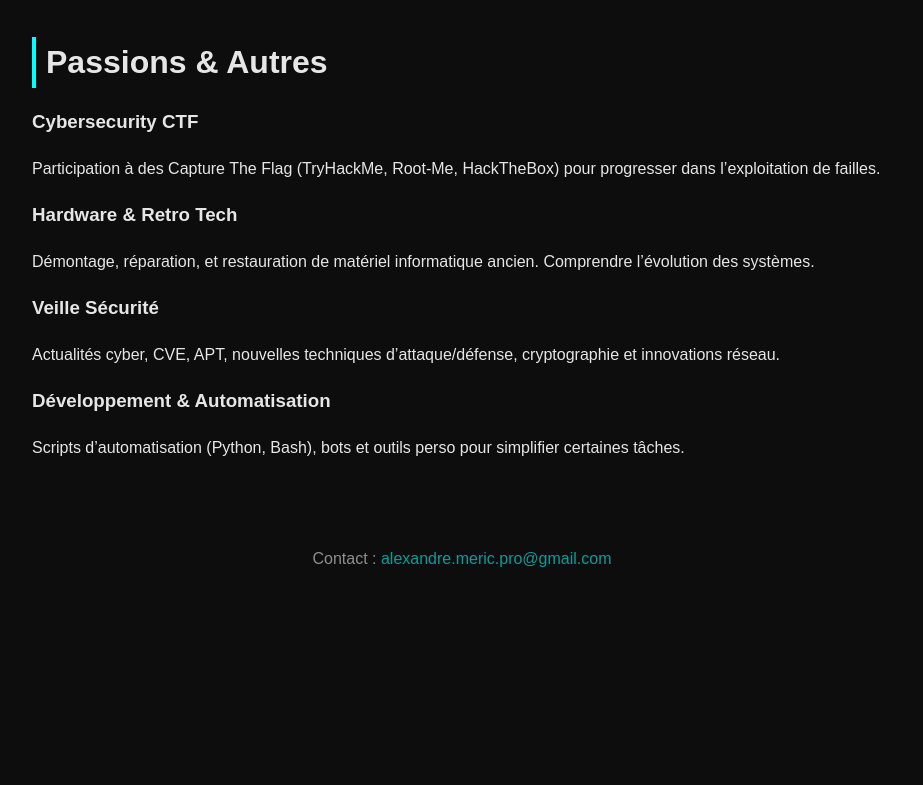
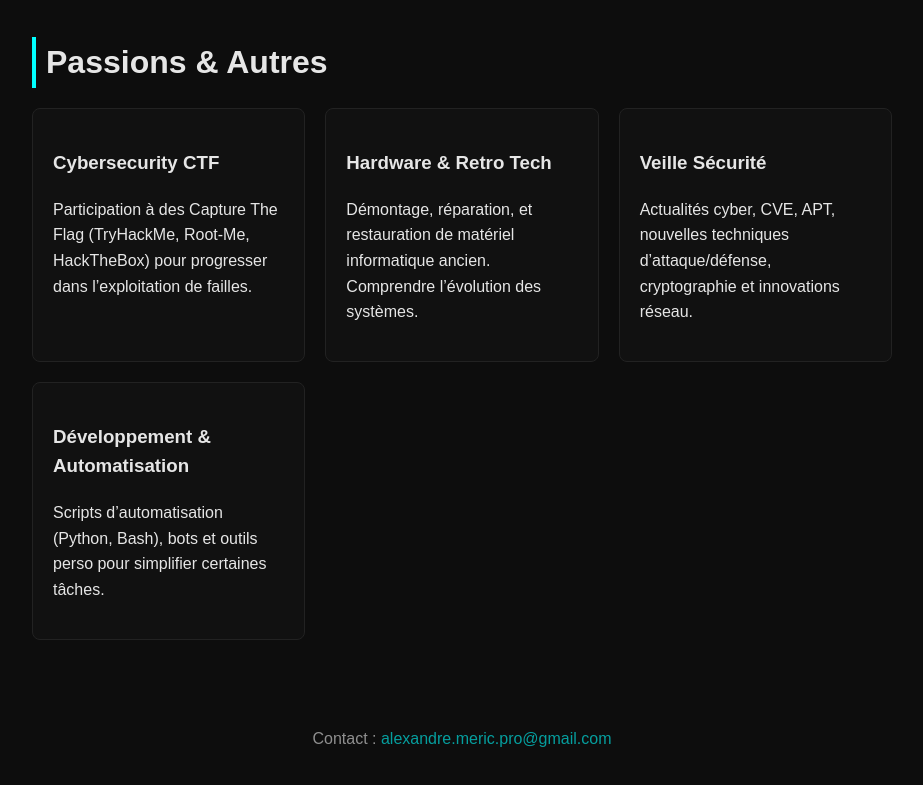
Before and after one commit to SDisaster/GUARDIA, a plain HTML site: page index.html in a window 1280 px wide. Shown: the part 1061-1846 px from the top of the page, without its empty margins (178-1101 px from the left). Before the commit the page ends 1679 px from the top, so only its background shows below. Drawn offline with Linux system fonts and the light colour scheme.

Commit message:
Update style.css

```diff
--- a/style.css
+++ b/style.css
@@ -162,3 +162,25 @@ footer a {
 footer a:hover {
     text-decoration: underline;
 }
+
+/* --- PASSIONS --- */
+.passions-grid {
+    display: grid;
+    grid-template-columns: repeat(auto-fit, minmax(250px, 1fr));
+    gap: 20px;
+    margin-top: 20px;
+}
+
+.passion-card {
+    background: #111;
+    padding: 20px;
+    border: 1px solid #222;
+    border-radius: 8px;
+    transition: all 0.3s ease;
+}
+
+.passion-card:hover {
+    border-color: cyan;
+    transform: scale(1.03);
+    box-shadow: 0 0 10px cyan;
+}
```
